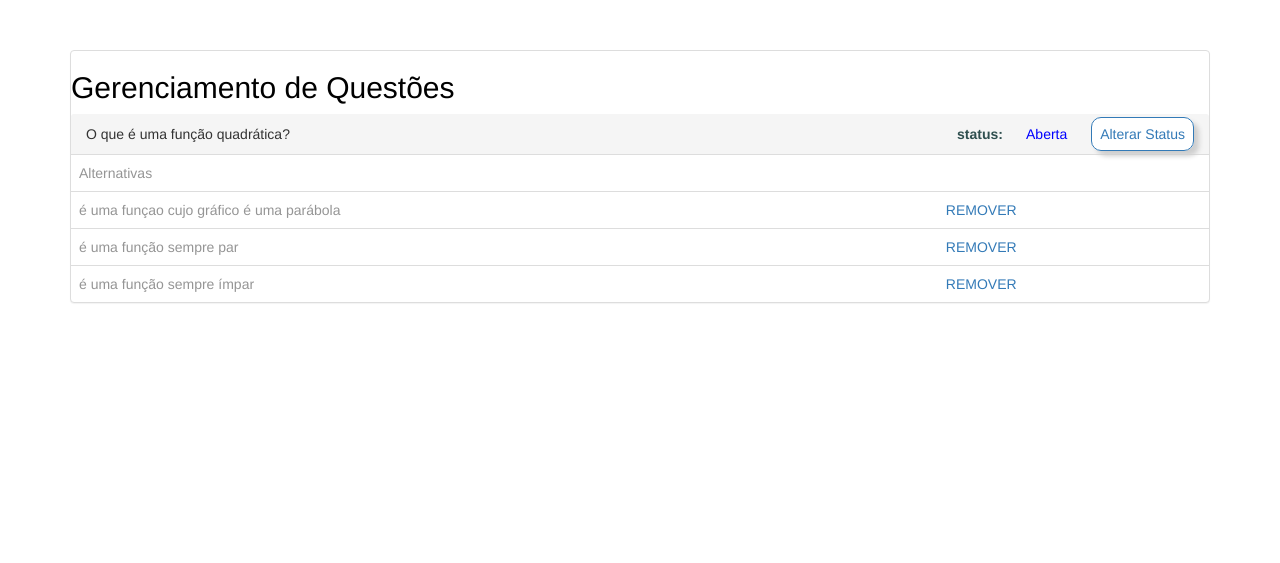
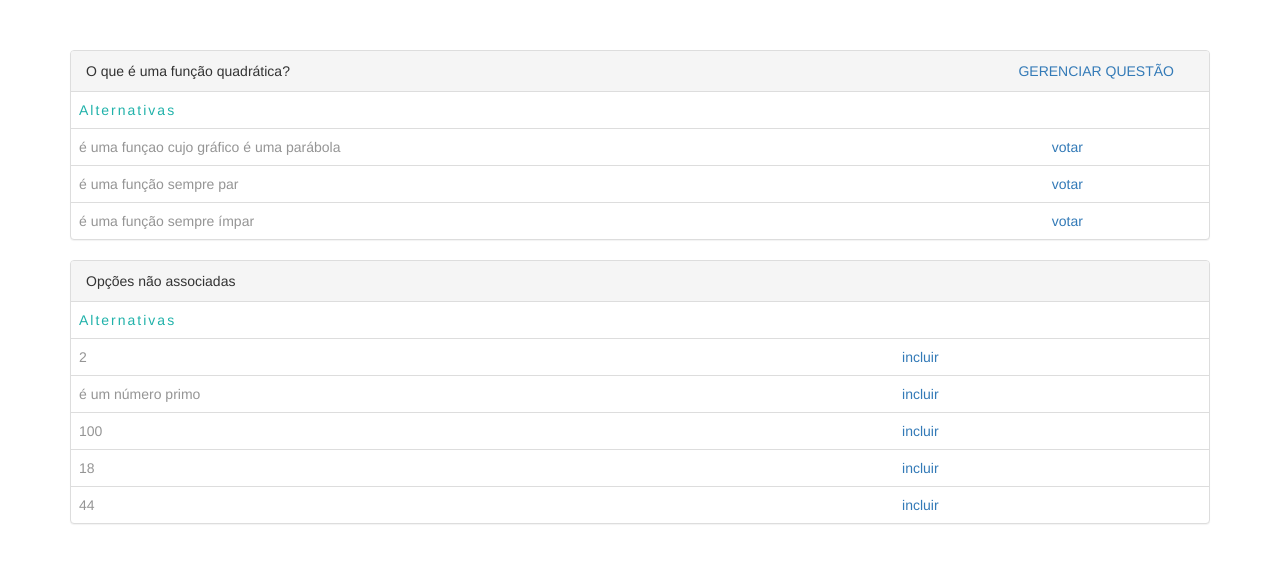
Before and after one commit to MaclaineSabino/mysite, a Django app: page /question/1/status/ in a window 1280 px wide. Shown: the top 563 px of the page. Run offline with Django 3.2, Linux system fonts and the light colour scheme; data comes from the database, SQL or seed files in the repository; both versions use the stored data as it was after the commit; some libraries are stand-ins or nearby versions.

Commit message:
alterações em vários arquivos e finalização da atividade

```diff
--- a/pools/static/css/custom.css
+++ b/pools/static/css/custom.css
@@ -53,3 +53,7 @@ border-radius: 10px;
 	text-decoration:none;
 	color:#006400;
 }
+.alternativas{
+	color:#20B2AA;
+	letter-spacing: 2px;
+}
--- a/pools/templates/index.html
+++ b/pools/templates/index.html
@@ -8,7 +8,7 @@
   <!-- Table -->
   <table class="table">
 	<tr>
-    	<td>Escolha a pergunta e clique</td>
+    	<td><span class="alternativas">Escolha a pergunta e clique</span></td>
 
     	<td>Data de publicação</td>
     </tr>
--- a/pools/templates/manage.html
+++ b/pools/templates/manage.html
@@ -20,7 +20,7 @@
   <!-- Table -->
   <table class="table">
 	<tr>
-    	<td>Alternativas</td>
+    	<td><span class="alternativas">Alternativas</span></td>
 
 
     </tr>
--- a/pools/templates/question.html
+++ b/pools/templates/question.html
@@ -20,7 +20,7 @@
   <!-- Table -->
   <table class="table">
 	<tr>
-    	<td>Alternativas</td>
+    	<td><span class="alternativas">Alternativas</span></td>
 
 
     </tr>
@@ -46,31 +46,22 @@
 
 <div class="panel panel-default">
   <!-- Default panel contents -->
-  <div class="panel-heading">{{questao.question_text}}<span class="opcoes_conteiner">
-  	{% if questao.closed %}
-  	<span class="opcoes"></span>
-  	{% else %}
-  	<span class="opcoes"><a href="{% url 'results' pk=questao.pk %}">RESULTADOS</a></span>
-  	{% endif %}
-
-  	<span class="opcoes"><a href="{% url 'manage' pk=questao.pk %}">GERENCIAR QUESTÃO</a></span>
-
-  </span></div>
+  <div class="panel-heading">Opções não associadas</div>
 
   <!-- Table -->
   <table class="table">
 	<tr>
-    	<td>Alternativas</td>
+    	<td><span class="alternativas">Alternativas</span></td>
 
 
     </tr>
-	{%for list in choice %}
+	{%for list in choice_nulls %}
 
 	<tr>
     	<td>{{list.choice_text}}</td>
-    	{% if questao.closed %}
-    	<td><a href="{% url 'voto' pk=list.pk %}" onclick="return ConfirmarVoto()">votar</a></td>
-    	{% endif %}
+
+    	<td><a href="{% url 'incluir' pk=questao.pk pkc=list.pk%}">incluir</a></td>
+
 
 
 
--- a/pools/templates/results.html
+++ b/pools/templates/results.html
@@ -12,7 +12,7 @@
   <!-- Table -->
   <table class="table">
 	<tr>
-    	<td>Alternativas</td>
+    	<td><span class="alternativas">Alternativas</span></td>
 
     	<td>Votos</td>
     	<td>Percentual</td>
--- a/pools/urls.py
+++ b/pools/urls.py
@@ -25,5 +25,6 @@ urlpatterns = [
     url(r'^question/(?P<pk>\d+)/vote/$',views.vote, name='voto'),
     url(r'^question/(?P<pk>\d+)/manage/$',views.manage, name='manage'),
     url(r'^question/(?P<pk>\d+)/status/$',views.status, name='status'),
-    url(r'^question/(?P<pk>\d+)/remover/$',views.remover, name='remover')
+    url(r'^question/(?P<pk>\d+)/remover/$',views.remover, name='remover'),
+    url(r'^question/(?P<pk>\d+)/incluir/(?P<pkc>\d+)$',views.incluir, name='incluir')
 ]
--- a/pools/views.py
+++ b/pools/views.py
@@ -27,12 +27,25 @@ def exibir(request,pk):
 
     questao=Question.objects.get(id=pk)
     choic = Choice.objects.filter(question=questao)
+    choic_nulls = Choice.objects.filter(question=None)
     return render(request,'question.html',{'questao':questao,
-                                           'choice':choic})
+                                           'choice':choic,
+                                           'choice_nulls':choic_nulls})
+def incluir(request,pk,pkc):
+    questao = Question.objects.get(id=pk)
+    choice = Choice.objects.get(id=pkc)
+    choice.question=questao
+    choice.save()
+    choic = Choice.objects.filter(question=questao)
+    choic_nulls = Choice.objects.filter(question=None)
+
+    return render(request,'question.html',{'questao':questao,
+                                           'choice':choic,
+                                           'choice_nulls':choic_nulls})
+
 def results(request,pk):
     soma=0
-    cont=0
-    tabela={}
+
     questao=Question.objects.get(id=pk)
 
     choic = Choice.objects.filter(question=questao)
@@ -52,10 +65,8 @@ def vote(request,pk):
     choice.votes=choice.votes+1
     choice.save()
     questao = choice.question
-    choic = Choice.objects.filter(question=questao)
 
-    return render(request,'question.html',{'questao':questao,
-                                           'choice':choic})
+    return exibir(request,questao.pk)
 
 def manage(request,pk):
     questao=Question.objects.get(id=pk)
@@ -65,15 +76,14 @@ def manage(request,pk):
 
 def status(request,pk):
     questao=Question.objects.get(id=pk)
-    choic = Choice.objects.filter(question=questao)
     questao.closed=not questao.closed
     questao.save()
-    return render(request,'manage.html',{'questao':questao,
-                                           'choice':choic})
+    return exibir(request,questao.pk)
+
 def remover(request,pk):
     choice = Choice.objects.get(id=pk)
     questao = choice.question
-    choice.delete()
-    choic = Choice.objects.filter(question=questao)
-    return render(request,'manage.html',{'questao':questao,
-                                           'choice':choic})
+    choice.question=None
+    choice.votes=0
+    choice.save()
+    return exibir(request,questao.pk)
```
Also changed, not shown: db.sqlite3.
